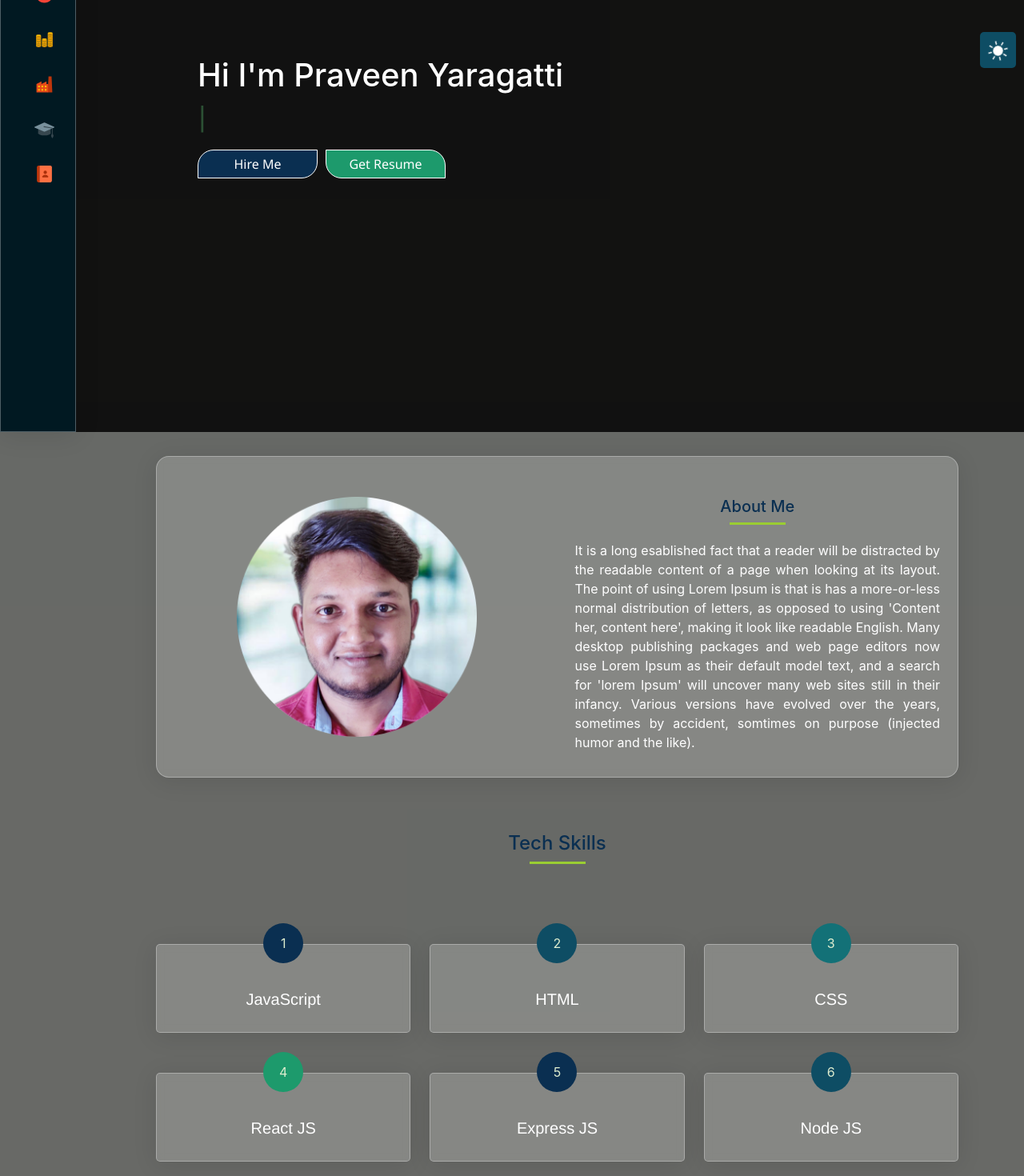
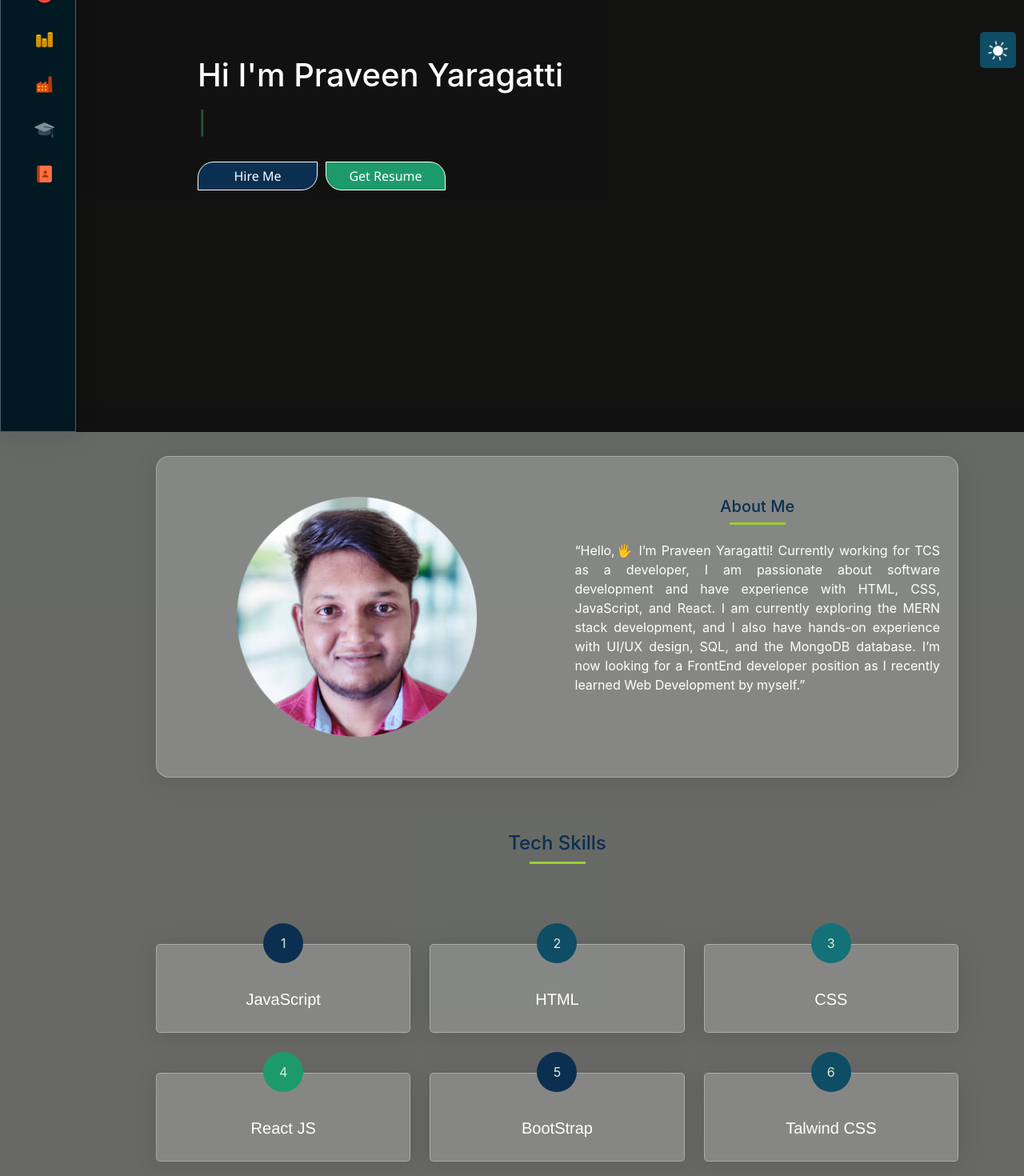
Before and after one commit to YaragattiPraveen/pby37-portfolio, a React (Create React App) app: page / in a window 1280 px wide. Shown: the part 260-1730 px from the top of the page at 80% size. Built offline with nearby package versions, Linux system fonts and the light colour scheme.

Commit message:
added some content

```diff
--- a/src/Components/About/About.js
+++ b/src/Components/About/About.js
@@ -33,16 +33,7 @@ const About = () => {
                 <span className="line"></span>
               </div>
               <p>
-                It is a long esablished fact that a reader will be distracted by
-                the readable content of a page when looking at its layout. The
-                point of using Lorem Ipsum is that is has a more-or-less normal
-                distribution of letters, as opposed to using 'Content her, content
-                here', making it look like readable English. Many desktop
-                publishing packages and web page editors now use Lorem Ipsum as
-                their default model text, and a search for 'lorem Ipsum' will
-                uncover many web sites still in their infancy. Various versions
-                have evolved over the years, sometimes by accident, somtimes on
-                purpose (injected humor and the like).
+              “Hello,🖐 I’m Praveen Yaragatti! Currently working for TCS as a developer, I am passionate about software development and have experience with HTML, CSS, JavaScript, and React. I am currently exploring the MERN stack development, and I also have hands-on experience with UI/UX design, SQL, and the MongoDB database. I’m now looking for a FrontEnd developer position as I recently learned Web Development by myself.”
               </p>
             </div>
           </div>
--- a/src/Components/Contact/contact.css
+++ b/src/Components/Contact/contact.css
@@ -56,6 +56,10 @@
     transition: 1s all ease-in-out;
 }
 
+.text-center h5{
+    padding: 15px 0;
+    color:#0E4D64;
+}
 @media screen and (max-width: 480px) {
     .contact-section {
         padding: 20px 5px;
--- a/src/Components/Education/Education.js
+++ b/src/Components/Education/Education.js
@@ -1,10 +1,10 @@
 import React from 'react'
 import {
-  VerticalTimeline,
-  VerticalTimelineElement,
+    VerticalTimeline,
+    VerticalTimelineElement,
 } from "react-vertical-timeline-component";
 import "react-vertical-timeline-component/style.min.css";
-import {FaUserGraduate} from "react-icons/fa";
+import { FaUserGraduate } from "react-icons/fa";
 import '../Education/Education.css'
 
 const Education = () => {
@@ -29,7 +29,7 @@ const Education = () => {
             location: 'Nesargi Belagavi, Karnataka-590006'
         }
     ]
-    const bgcolors = ["#B9CC88", "#94BC66", "#94BC66"];
+    const bgcolors = ["#137177", "#137177", "#137177"];
 
     return (
         <div className="container Education-section" id='Education'>
@@ -52,13 +52,13 @@ const Education = () => {
                             iconStyle={{ background: bgcolors[key], color: "#ffffff" }}
                             icon={<FaUserGraduate />}
                         >
-                            <h4 style={{textAlign:"left"}}className="vertical-timeline-element-title">
+                            <h4 style={{ textAlign: "left" }} className="vertical-timeline-element-title">
                                 {item.clgName}
                             </h4>
-                            <h5 className="vertical-timeline-element-title" style={{margin: "10px auto"}} >
+                            <h5 className="vertical-timeline-element-title" style={{ margin: "10px auto" }} >
                                 {item.class}
                             </h5>
-                            <p className="vertical-timeline-element-title" style={{margin: "10px auto"}}>
+                            <p className="vertical-timeline-element-title" style={{ margin: "10px auto" }}>
                                 {item.location}
                             </p>
                         </VerticalTimelineElement>
--- a/src/Components/Home/Home.css
+++ b/src/Components/Home/Home.css
@@ -11,13 +11,14 @@
 }
 
 .home-content h3 {
-    margin-top: 15px;
+    margin: 20px 0;
     color: #56B870;
+    padding: 20px auto;
 }
 
 .buttons {
     display: flex;
-    margin-top: 20px;
+    margin-top: 30px;
 }
 
 .hire-me-btn {
--- a/src/Components/Tech Stack/TechStack.css
+++ b/src/Components/Tech Stack/TechStack.css
@@ -40,6 +40,12 @@ h4{
     background-color: #BFE1B0;
     transition: all ease-in-out 1s;
     cursor: pointer;
+}
+.tech-content img{
+    margin: 10px auto;
+    height: 100px;
+    width: 100px;
+    background-color: red;
 }
 .index-no{
     text-align: center;
--- a/src/Components/Tech Stack/TechStack.js
+++ b/src/Components/Tech Stack/TechStack.js
@@ -22,18 +22,6 @@ const TechStack = () => {
       name: "React JS",
     },
     {
-      name: "Express JS",
-    },
-    {
-      name: "Node JS",
-    },
-    {
-      name: "MongoDB",
-    },
-    {
-      name: "SQL",
-    },
-    {
       name: "BootStrap",
     },
     {
@@ -43,16 +31,28 @@ const TechStack = () => {
       name: "Material UI",
     },
     {
-      name: "Front End Developer",
+      name: "SQL",
     },
     {
-      name: "UX/UI",
+      name: "Redux",
     },
     {
-      name: "Python",
+      name: "Git",
     },
     {
-      name: 'Django'
+      name: "GitHuB",
+    },
+    {
+      name: "Responsive Design",
+    },
+    {
+      name: "Rest API",
+    },
+    {
+      name: "UI/UX",
+    },
+    {
+      name: "FireBase"
     }
   ];
 
--- a/src/Components/WorkExperience/Workexperience.js
+++ b/src/Components/WorkExperience/Workexperience.js
@@ -76,7 +76,7 @@ const Workexperience = () => {
       ],
     },
   ];
-  const bgcolors = ["#99D492", "#74C67A", "#99D492"];
+  const bgcolors = ["#74C67A", "#74C67A", "#74C67A"];
 
   return (
     <div className="container workexperience-section" id="Workexperience">
--- a/src/Components/WorkExperience/workexperience.css
+++ b/src/Components/WorkExperience/workexperience.css
@@ -17,6 +17,14 @@
     margin: 50px 0;
     /* z-index: -1; */
 }
+.vertical-timeline-element--work .des{
+    text-align: justify;
+    letter-spacing: 0.05rem;
+    word-spacing: 0.04rem;
+}
+.vertical-timeline-element--work h3{
+    padding: 10px 0;
+}
 @media screen and (max-width: 480px){
     .workexperience-section{
         padding: 0 5px;
```
Also changed, not shown: src/Assests/tailwind-css.png (added).
